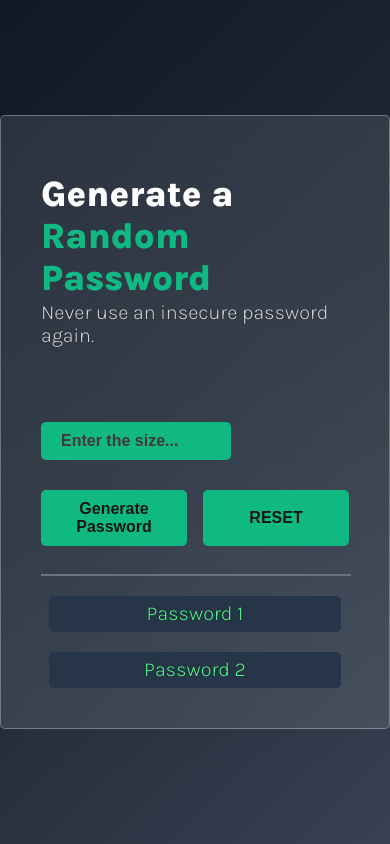
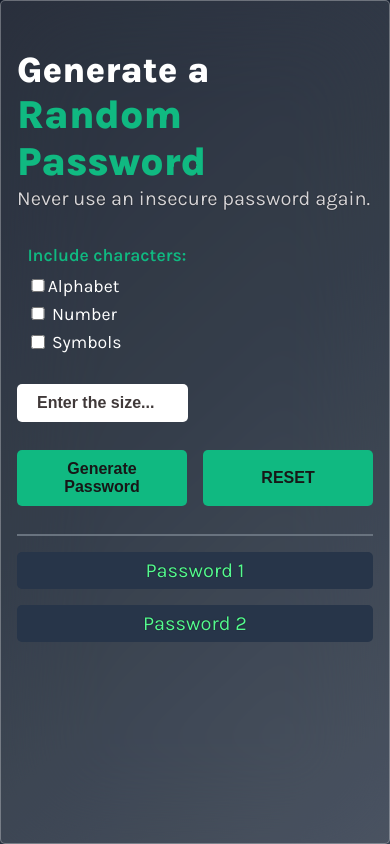
Before and after one commit to nihal1434/passwordGen, a plain HTML site: page index.html in a window 390 px wide. Drawn offline with Linux system fonts and the light colour scheme.

Commit message:
updated the complete css for responsive design

```diff
--- a/index.css
+++ b/index.css
@@ -1,7 +1,13 @@
+*,
+*::after,
+*::before {
+    box-sizing: border-box;
+}
+
 body {
     margin: 0;
     padding: 0;
-    background: linear-gradient( 137deg,#111827,#1F2937,#374151);
+    background: linear-gradient(137deg, #111827, #1F2937, #374151);
     font-family: "Karla", sans-serif;
     display: flex;
     justify-content: center;
@@ -9,113 +15,172 @@
     height: 100vh;
 }
 
-h1{
+h1 {
+    padding-top: 2rem;
     color: #ffffff;
-    margin-bottom: 2px;
     font-weight: 800;
     font-size: 2.25rem;
+    margin: 0;
+    margin-bottom: 0.06em;
 }
 
-span{
+span {
     color: #10B981;
     display: inline-block;
+    font-size: 2.5rem;
 }
 
-p{
-    margin-top: 0px;
-    margin-bottom: 75px;
+p {
+    margin: 0;
     font-size: 1.25rem;
-    font-weight: 300;
+    font-weight: 400;
     color: #D5D4D8;
     text-shadow: 0px 0px 1px black;
 }
-hr{
+
+hr {
     width: 100%;
     border: 1px solid #69737f;
 
 }
-.container{
+
+.input-type {
+    margin: 2em 0em 1.2em 0;
+    font-size: 1.1rem;
+    display: flex;
+    flex-direction: column;
+    padding: .65rem;
+    gap: .5rem;
+    color: #ffffff;
+}
+
+fieldset {
+    border: none;
+}
+
+legend {
+    font-size: 1.1rem;
+    font-weight: 600;
+    color: #10B981;
+    padding: 0;
+    margin: 0;
+}
+
+input[type="checkbox"] {
+    accent-color: #10B981;
+    width: 1em;
+    height: 1em;
+    cursor: pointer;
+}
+
+.container {
     background: #ffffff1a;
     backdrop-filter: blur(50px);
     border-radius: 5px;
     border: 1px solid #ffffff4d;
-        padding: 50px;
     max-width: 500px;
-        padding: 2rem 2.5rem;
-        box-sizing: border-box;
-        max-height: 800px;
+    padding: 1em;
+    min-height: 100dvh;
+    width: 100%;
+    margin: 0;
 }
+
 .btn-gp {
     width: 100%;
     display: flex;
     gap: 1rem;
 }
 
-#gen-btn,#reset {
-    background-color: #10B981;
-    color: #171717;
+#gen-btn,
+#reset,
+#ipt {
     border: none;
     border-radius: 5px;
-    padding: 10px 20px;
-    margin-bottom: 20px;
+    padding: .625em 1.25em;
+    margin-bottom: 1.25em;
     font-size: 1rem;
     font-weight: 600;
     cursor: pointer;
-    text-align: center;
     transition: background-color 0.3s ease, color 0.3s ease;
+
 }
 
-#ipt{
+#ipt {
+    background-color: #ffffff;
+    width: 48%;
+    min-width: 166px;
+    text-decoration: none;
+}
+
+#ipt:active {
+    background-color: #afaeb1;
+}
+
+#gen-btn,
+#reset {
     background-color: #10B981;
-    border: none;
-    width: 150px;
-    border-radius: 5px;
-    padding: 10px 20px;
-    margin-bottom: 20px;
-    font-size: 16px;
-    font-weight: 600;
-    cursor: pointer;
-    text-decoration: none;
-    transition: background-color 0.3s ease, color 0.3s ease;
+    color: #171717;
+    flex: 1;
+    width: 50%;
+    display: flex;
+    justify-content: center;
+    align-items: center;
 }
-::placeholder{
+
+
+::placeholder {
     color: #403939;
 }
 
-#gen-btn:hover,#reset:hover,#ipt:hover {
+#gen-btn:hover,
+#reset:hover {
     background-color: #0e9e6e;
 }
 
-#gen-btn:focus ,#reset:focus,
+#gen-btn:focus,
+#reset:focus,
 #ipt:focus {
     outline: 3px solid #ffffff1a;
     outline-offset: 2px;
 }
 
-.pc{
-    height: 30px;
-    margin: 8px;
-    margin-top: 20px;
-    padding-top: 6px;
+.pc {
+    margin-top: .8em;
     background: #273549;
     border-radius: 5px;
     color: #55F991;
     text-align: center;
+    padding: .35em;
     word-break: break-all;
 }
+
 .controls {
     display: flex;
+    gap: 0.5em;
     flex-direction: column;
-    gap: 10px;
-    align-items: center;
+    justify-content: center;
 }
 
-.input-gp {
-    width: 100%;
+@media (min-width: 525px) {
+    h1 {
+        padding: 0;
+        font-size: 2.5rem;
     }
 
-#gen-btn,
-#reset {
-    flex: 1;
-    min-width: 130px;
+    span {
+        font-size: 2.8rem;
     }
+
+    .container {
+        min-height: 0;
+        padding: 2rem 2.5rem;
+        box-sizing: border-box;
+        max-height: 800px;
+    }
+
+    legend {
+        font-size: 1.25rem;
+    }
+
+
+}
--- a/index.html
+++ b/index.html
@@ -9,10 +9,10 @@
     <link rel="preconnect" href="https://fonts.gstatic.com" crossorigin />
     <link href="https://fonts.googleapis.com/css2?family=Karla:ital,wght@0,200..800;1,200..800&display=swap"
         rel="stylesheet" />
-    <link rel="apple-touch-icon" sizes="180x180" href="/apple-touch-icon.png">
-    <link rel="icon" type="image/png" sizes="32x32" href="/favicon-32x32.png">
-    <link rel="icon" type="image/png" sizes="16x16" href="/favicon-16x16.png">
-    <link rel="manifest" href="/site.webmanifest">
+    <link rel="apple-touch-icon" sizes="180x180" href="/apple-touch-icon.png" />
+    <link rel="icon" type="image/png" sizes="32x32" href="/favicon-32x32.png" />
+    <link rel="icon" type="image/png" sizes="16x16" href="/favicon-16x16.png" />
+    <link rel="manifest" href="/site.webmanifest" />
     <title>Password Generator</title>
 </head>
 
@@ -20,6 +20,13 @@
     <main class="container">
         <h1>Generate a <span>Random Password</span></h1>
         <p>Never use an insecure password again.</p>
+        <fieldset class="input-type">
+            <legend>Include characters:</legend>
+            <label><input type="checkbox" id="Alphabet" name="Alphabet" />Alphabet</label>
+            <label><input type="checkbox" id="Number" name="Number" /> Number</label>
+            <label><input type="checkbox" id="Symbols" name="Symbols" /> Symbols</label>
+        </fieldset>
+
         <section class="controls">
             <div class="input-gp">
                 <input id="ipt" placeholder="Enter the size..." />
--- a/index.js
+++ b/index.js
@@ -1,8 +1,8 @@
 const characters = [
-  "A","B","C","D","E","F","G","H","I","J","K","L","M","N","O","P","Q","R","S","T","U","V","W","X","Y","Z",
-  "a","b","c","d","e","f","g","h","i","j","k","l","m","n","o","p","q","r","s","t","u","v","w","x","y","z",
-  "0","1","2","3","4","5","6","7","8","9",
-  "~","`","!","@","#","$","%","^","&","*","(",")","_","-","+","=","{","[","}","]",",","|",":",";","<",">",".","?","/"
+  "A", "B", "C", "D", "E", "F", "G", "H", "I", "J", "K", "L", "M", "N", "O", "P", "Q", "R", "S", "T", "U", "V", "W", "X", "Y", "Z",
+  "a", "b", "c", "d", "e", "f", "g", "h", "i", "j", "k", "l", "m", "n", "o", "p", "q", "r", "s", "t", "u", "v", "w", "x", "y", "z",
+  "0", "1", "2", "3", "4", "5", "6", "7", "8", "9",
+  "~", "`", "!", "@", "#", "$", "%", "^", "&", "*", "(", ")", "_", "-", "+", "=", "{", "[", "}", "]", ",", "|", ":", ";", "<", ">", ".", "?", "/"
 ];
 
 let pass = [];
@@ -18,11 +18,19 @@ reSet.addEventListener("click", function () {
   pdata1.textContent = "Password 1";
   pdata2.textContent = "Password 2";
   inPt.value = "";
-  localStorage.removeItem("pass"); // clear storage as well
+  localStorage.removeItem("pass");
 });
 
-function randomIndex() {
-  return Math.floor(Math.random() * characters.length);
+let alphabetCb = document.getElementById("Alphabet");
+let numberCb = document.getElementById("Number");
+let symbolsCb = document.getElementById("Symbols");
+
+const letters = characters.slice(0, 52);
+const numbers = characters.slice(52, 62);
+const symbols = characters.slice(62);
+
+function randomIndex(arr) {
+  return Math.floor(Math.random() * arr.length);
 }
 
 function genpass() {
@@ -32,18 +40,25 @@ function genpass() {
     return;
   }
 
+  let pool = [];
+  if (alphabetCb.checked) pool = pool.concat(letters);
+  if (numberCb.checked) pool = pool.concat(numbers);
+  if (symbolsCb.checked) pool = pool.concat(symbols);
+
+  if (pool.length === 0) {
+    alert("Please select at least one character type.");
+    return;
+  }
+
   let pass1 = "";
   let pass2 = "";
 
   for (let i = 0; i < n; i++) {
-    pass1 += characters[randomIndex()];
-  }
-  for (let i = 0; i < n; i++) {
-    pass2 += characters[randomIndex()];
+    pass1 += pool[randomIndex(pool)];
+    pass2 += pool[randomIndex(pool)];
   }
 
   pass = [pass1, pass2];
-
   localStorage.setItem("pass", JSON.stringify(pass));
 
   pdata1.textContent = pass1;
@@ -52,7 +67,6 @@ function genpass() {
   inPt.value = "";
 }
 
-// Load saved passwords on page refresh
 window.addEventListener("DOMContentLoaded", () => {
   const saved = JSON.parse(localStorage.getItem("pass"));
   if (saved && saved.length === 2) {
```
Lines whose indentation alone changed are shown as unchanged.
